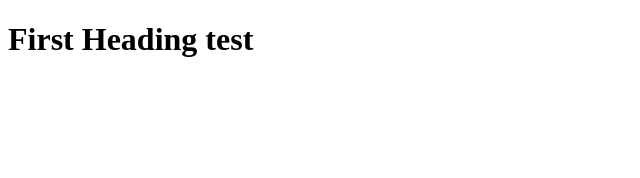
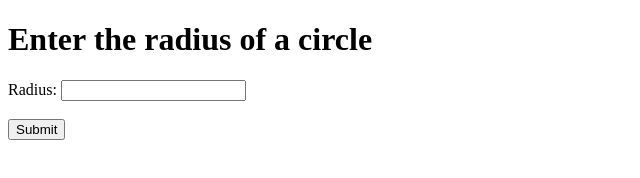
Before and after one commit to hemanthcse1/java-script, a plain HTML site: page index.html in a window 1280 px wide. Shown: the whole page, without its empty margins (0-640 px from the left). Drawn offline with Linux system fonts and the light colour scheme.

Commit message:
playing around variables and constants

```diff
--- a/index.html
+++ b/index.html
@@ -8,7 +8,12 @@
 </head>
 <body>
 
-    <h1 id="heading"></h1>
+    <h1 id="myh1">Enter the radius of a circle</h1>
+    <label>Radius: </label>
+    <input type="text" id="mytext"><br><br>
+    <button id="mysubmit">Submit</button>
+    <h3 id="myh3"></h3>
+
 
     <script src="index.js"></script>
 
--- a/index.js
+++ b/index.js
@@ -1,4 +1,39 @@
+/*
+    Type conversion
+*/
 
+// let age = window.prompt("How old are you?");
+// age = Number(age);
+// age+=1
+// console.log(age,typeof age);
 
+// let x = "pizza";
+// let y = "pizza";
+// let z = "pizza";
 
-document.getElementById("heading").textContent = `First Heading test`;
+// x = Number(x);
+// y = String(y);
+// z = Boolean(z);
+
+// console.log(x, typeof x);
+// console.log(y, typeof y);
+// console.log(z, typeof z);
+
+/*
+    const = a variable that can't be changed
+*/
+
+// const pi = 3.14159;
+// let radius;
+// let circumference;
+
+// radius = window.prompt("Enter the radius of a circle");
+// radius = Number(radius);
+
+// document.getElementById("mysubmit").onclick = function () {
+//   radius = document.getElementById("mytext").value;
+//   radius = Number(radius);
+//   circumference = 2 * pi * radius;
+
+//   document.getElementById("myh3").textContent = circumference;
+// };
```
